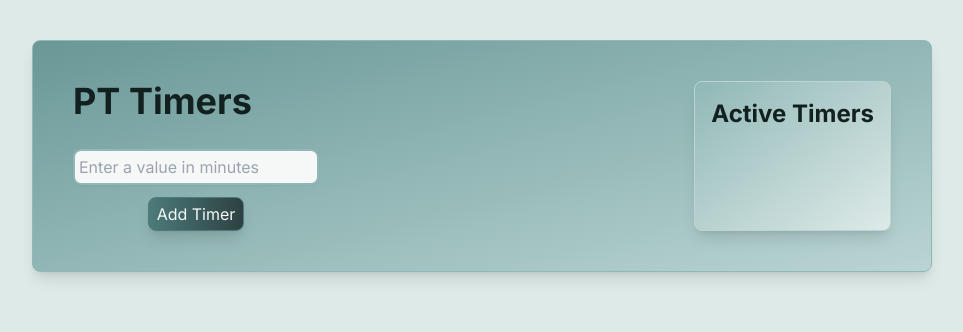
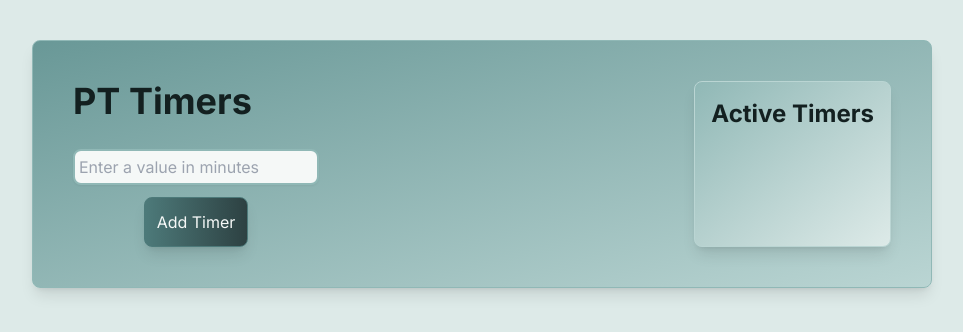
Before and after one commit to ColdWeatherBoyy/pt-timer, a Next.js app: page / in a window 1280 px wide. Shown: the top 332 px of the page, without its empty margins (158-1121 px from the left). Built offline with nearby package versions, Linux system fonts and the light colour scheme.

Commit message:
styles timer buttons

```diff
--- a/app/components/Button.tsx
+++ b/app/components/Button.tsx
@@ -19,7 +19,7 @@ const Button: React.FC<ButtonProps> = ({
 	return (
 		<button
 			onClick={onClick}
-			className={`w-fit px-2 py-1 rounded-lg shadow-lg hover:shadow-xl ${buttonColor}  ${
+			className={`w-fit p-3 rounded-lg shadow-lg hover:shadow-xl ${buttonColor}  ${
 				animate
 					? "hover:animate-trembleHover active:animate-trembleActive"
 					: "hover:scale-105 hover:-translate-y-0.5 hover:translate-x-0.5 active:translate-y-0 active:translate-x-0 active:scale-95"
--- a/app/components/ComponentTypings.tsx
+++ b/app/components/ComponentTypings.tsx
@@ -14,6 +14,6 @@ export enum CardSize {
 }
 
 export enum ButtonColor {
-	jade = "bg-gradient-to-r from-jade-500 to-jade-800 text-jade-50 border border-jade-500 hover:border-jade-300 active:from-jade-950 active:to-jade-700",
-	horizon = "bg-gradient-to-r from-horizon-500 to-horizon-800 text-horizon-100 border border-horizon-500 hover:border-horizon-300 active:from-horizon-950 active:to-horizon-700",
+	jade = "bg-gradient-to-r from-jade-500 to-jade-800 text-jade-50 border border-jade-500 hover:border-jade-300 active:from-jade-950 active:to-jade-700 active:text-jade-100",
+	horizon = "bg-gradient-to-r from-horizon-500 to-horizon-800 text-horizon-100 border border-horizon-500 hover:border-horizon-300 active:from-horizon-950 active:to-horizon-700 active:text-horizon-200",
 }
--- a/app/components/Timer.tsx
+++ b/app/components/Timer.tsx
@@ -57,7 +57,7 @@ const Timer: React.FC<TimerProps> = ({ timerLength }) => {
 
 	return (
 		<Card color={CardColor.lightHorizon} size={CardSize.medium}>
-			<div className="flex flex-col">
+			<div className="flex flex-col gap-4 m-4">
 				<div className={`${roboto_mono.className} text-8xl`}>
 					{String(minutes).padStart(2, "0")}:{String(seconds).padStart(2, "0")}
 				</div>
@@ -65,7 +65,7 @@ const Timer: React.FC<TimerProps> = ({ timerLength }) => {
 					<Button
 						buttonColor={ButtonColor.horizon}
 						onClick={started ? handlePause : handleStart}
-						className="text-lg"
+						className="p-10"
 					>
 						{started ? (
 							paused ? (
@@ -77,11 +77,7 @@ const Timer: React.FC<TimerProps> = ({ timerLength }) => {
 							<Play size="40" />
 						)}
 					</Button>
-					<Button
-						buttonColor={ButtonColor.horizon}
-						onClick={handleStop}
-						className="text-lg"
-					>
+					<Button buttonColor={ButtonColor.horizon} onClick={handleStop}>
 						<Stop size="40" />
 					</Button>
 				</div>
```
